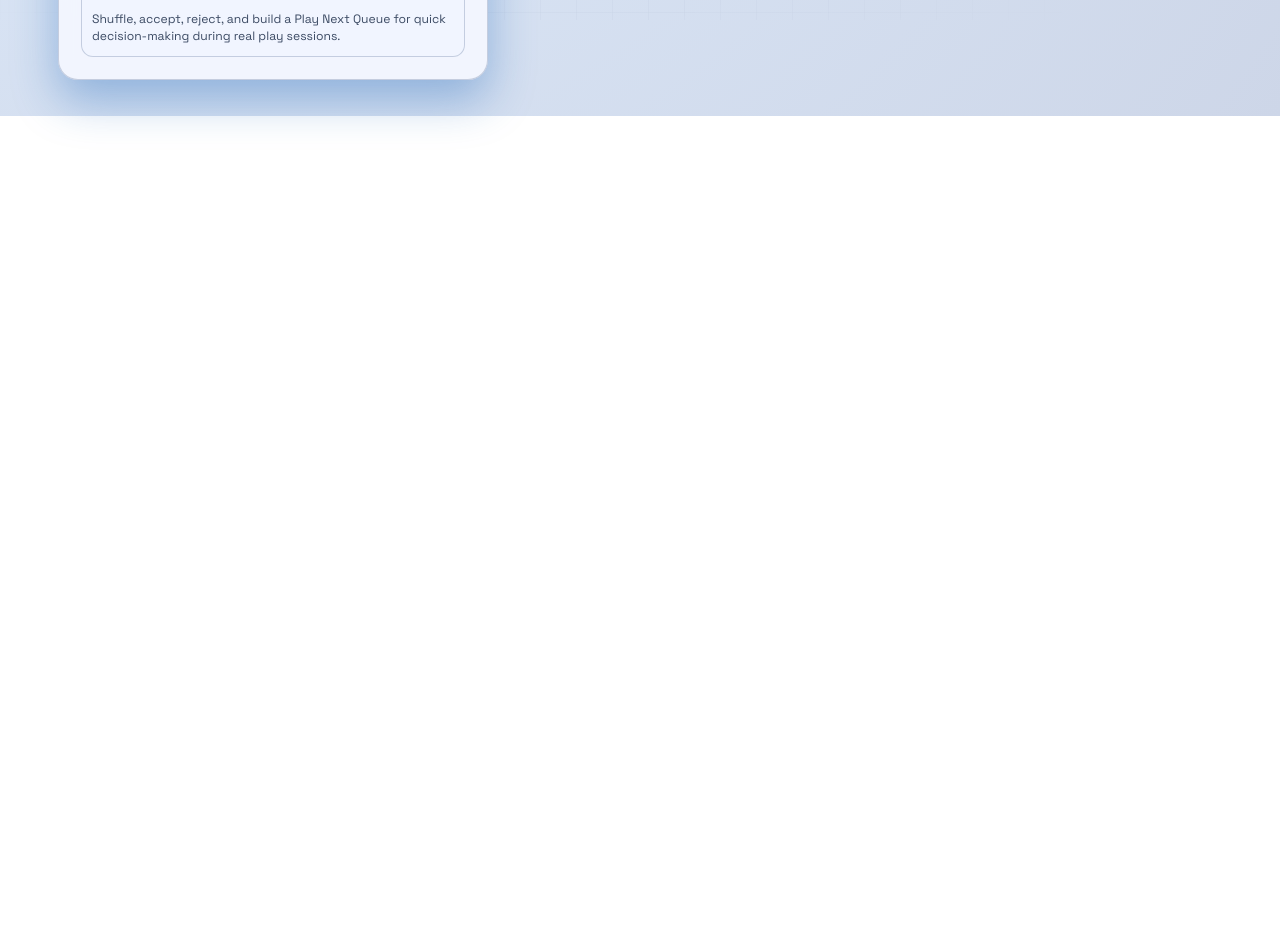
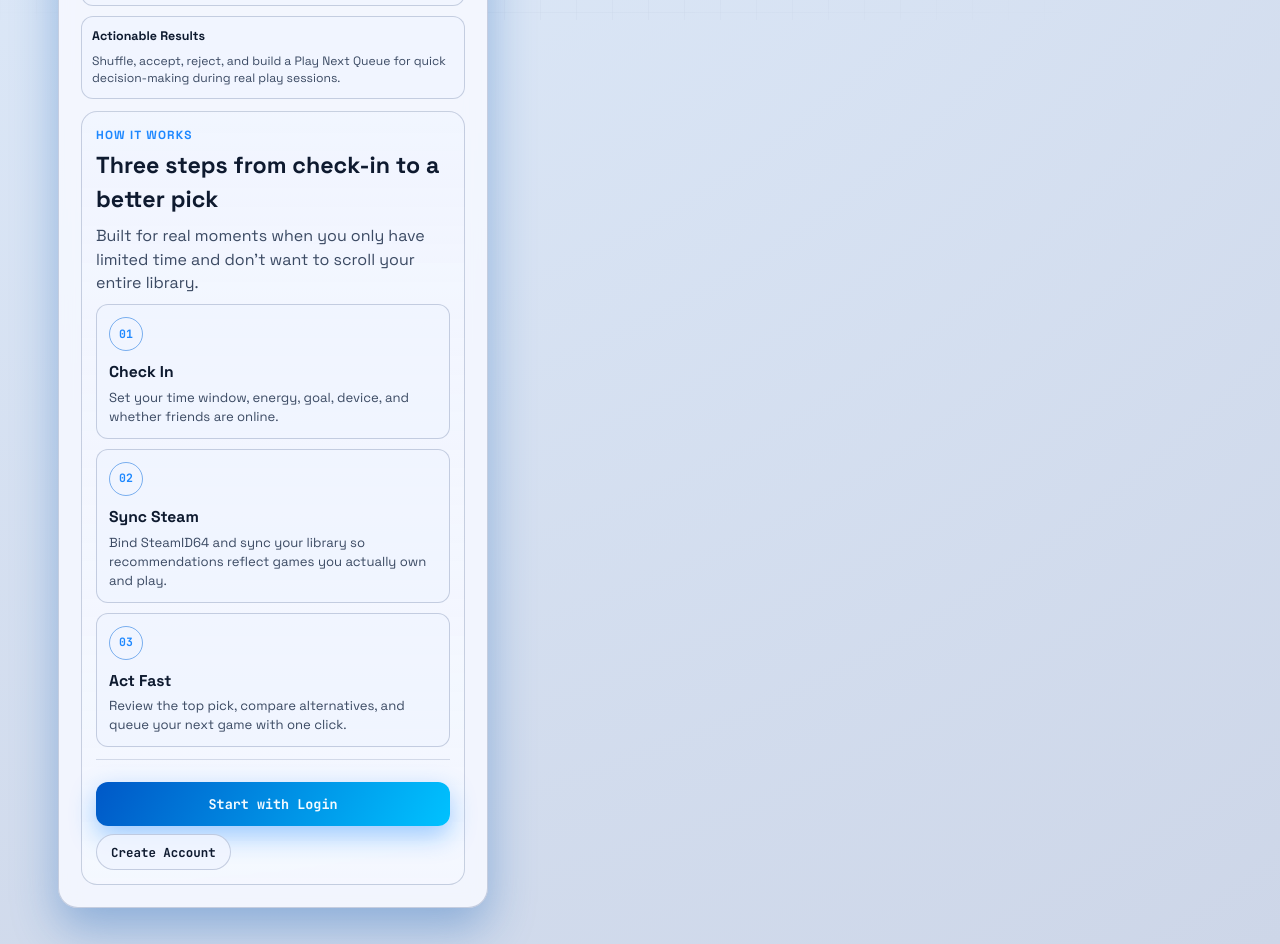
Before and after one commit to HaichaoLiang/WhatToPlay-Context-Aware-Game-Recommender, a React (Vite) app: page / in a window 1280 px wide. Shown: the part 780-1724 px from the top of the page. Before the commit the page ends 896 px from the top, so only its background shows below. Built offline with nearby package versions, Linux system fonts and the light colour scheme; no server answers.

Commit message:
add intro information at the login page

```diff
--- a/src/App.css
+++ b/src/App.css
@@ -329,6 +329,11 @@
   margin-top: 8px;
 }
 
+.intro-learn-row {
+  margin-top: 6px;
+  display: flex;
+}
+
 .intro-secondary-btn,
 .intro-link-btn {
   height: 36px;
@@ -352,6 +357,70 @@
   border-radius: 12px;
   padding: 10px;
   background: color-mix(in srgb, var(--surface-2) 90%, transparent);
+}
+
+.intro-flow {
+  border: 1px solid var(--border);
+  border-radius: 16px;
+  padding: 14px;
+  background:
+    linear-gradient(180deg, color-mix(in srgb, var(--surface-2) 92%, transparent), color-mix(in srgb, var(--surface) 84%, transparent));
+}
+
+.intro-flow-header h2 {
+  margin: 6px 0 8px;
+  color: var(--text-main);
+  font-size: clamp(1.15rem, 2vw, 1.45rem);
+}
+
+.intro-flow-header .subtitle {
+  margin-bottom: 10px;
+}
+
+.intro-steps {
+  display: grid;
+  gap: 10px;
+}
+
+.intro-step-card {
+  border: 1px solid var(--border);
+  border-radius: 12px;
+  padding: 12px;
+  background: color-mix(in srgb, var(--surface-2) 88%, transparent);
+}
+
+.intro-step-index {
+  display: inline-flex;
+  align-items: center;
+  justify-content: center;
+  width: 34px;
+  height: 34px;
+  border-radius: 999px;
+  border: 1px solid color-mix(in srgb, var(--accent) 45%, var(--border));
+  color: var(--accent);
+  font-size: 0.72rem;
+  font-weight: 700;
+}
+
+.intro-step-card h3 {
+  margin: 10px 0 4px;
+  color: var(--text-main);
+  font-size: 0.98rem;
+}
+
+.intro-step-card p {
+  margin: 0;
+  color: var(--text-muted);
+  font-size: 0.82rem;
+}
+
+.intro-bottom-cta {
+  display: flex;
+  flex-wrap: wrap;
+  gap: 8px;
+  margin-top: 12px;
+  padding-top: 10px;
+  border-top: 1px solid color-mix(in srgb, var(--border) 75%, transparent);
 }
 
 h1 {
--- a/src/index.css
+++ b/src/index.css
@@ -48,6 +48,10 @@
   box-sizing: border-box;
 }
 
+html {
+  scroll-behavior: smooth;
+}
+
 body {
   margin: 0;
   min-width: 320px;
--- a/src/pages/IntroPage.jsx
+++ b/src/pages/IntroPage.jsx
@@ -15,7 +15,9 @@ function IntroPage({ onStartLogin, onStartRegister }) {
           <button type="button" className="chip intro-secondary-btn" onClick={onStartRegister}>
             Create Account
           </button>
-          <a className="chip intro-link-btn" href="#intro-features">
+        </div>
+        <div className="intro-learn-row">
+          <a className="chip intro-link-btn" href="#how-it-works">
             Learn More
           </a>
         </div>
@@ -35,6 +37,41 @@ function IntroPage({ onStartLogin, onStartRegister }) {
           <p className="auth-note">Shuffle, accept, reject, and build a Play Next Queue for quick decision-making during real play sessions.</p>
         </article>
       </div>
+
+      <section id="how-it-works" className="intro-flow">
+        <div className="intro-flow-header">
+          <p className="eyebrow">How It Works</p>
+          <h2>Three steps from check-in to a better pick</h2>
+          <p className="subtitle">Built for real moments when you only have limited time and don’t want to scroll your entire library.</p>
+        </div>
+
+        <div className="intro-steps">
+          <article className="intro-step-card">
+            <span className="intro-step-index">01</span>
+            <h3>Check In</h3>
+            <p>Set your time window, energy, goal, device, and whether friends are online.</p>
+          </article>
+          <article className="intro-step-card">
+            <span className="intro-step-index">02</span>
+            <h3>Sync Steam</h3>
+            <p>Bind SteamID64 and sync your library so recommendations reflect games you actually own and play.</p>
+          </article>
+          <article className="intro-step-card">
+            <span className="intro-step-index">03</span>
+            <h3>Act Fast</h3>
+            <p>Review the top pick, compare alternatives, and queue your next game with one click.</p>
+          </article>
+        </div>
+
+        <div className="intro-bottom-cta">
+          <button type="button" className="cta cta-small" onClick={onStartLogin}>
+            Start with Login
+          </button>
+          <button type="button" className="chip intro-secondary-btn" onClick={onStartRegister}>
+            Create Account
+          </button>
+        </div>
+      </section>
     </div>
   )
 }
```
